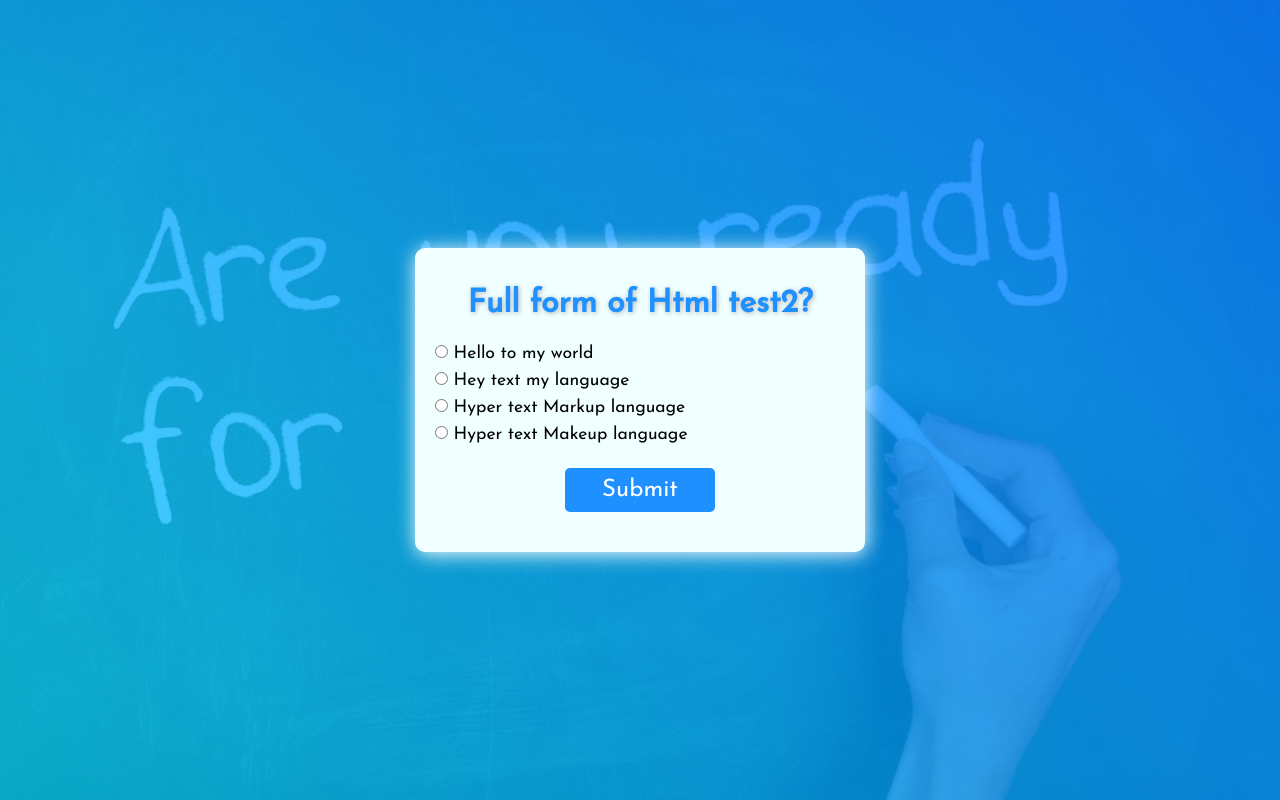
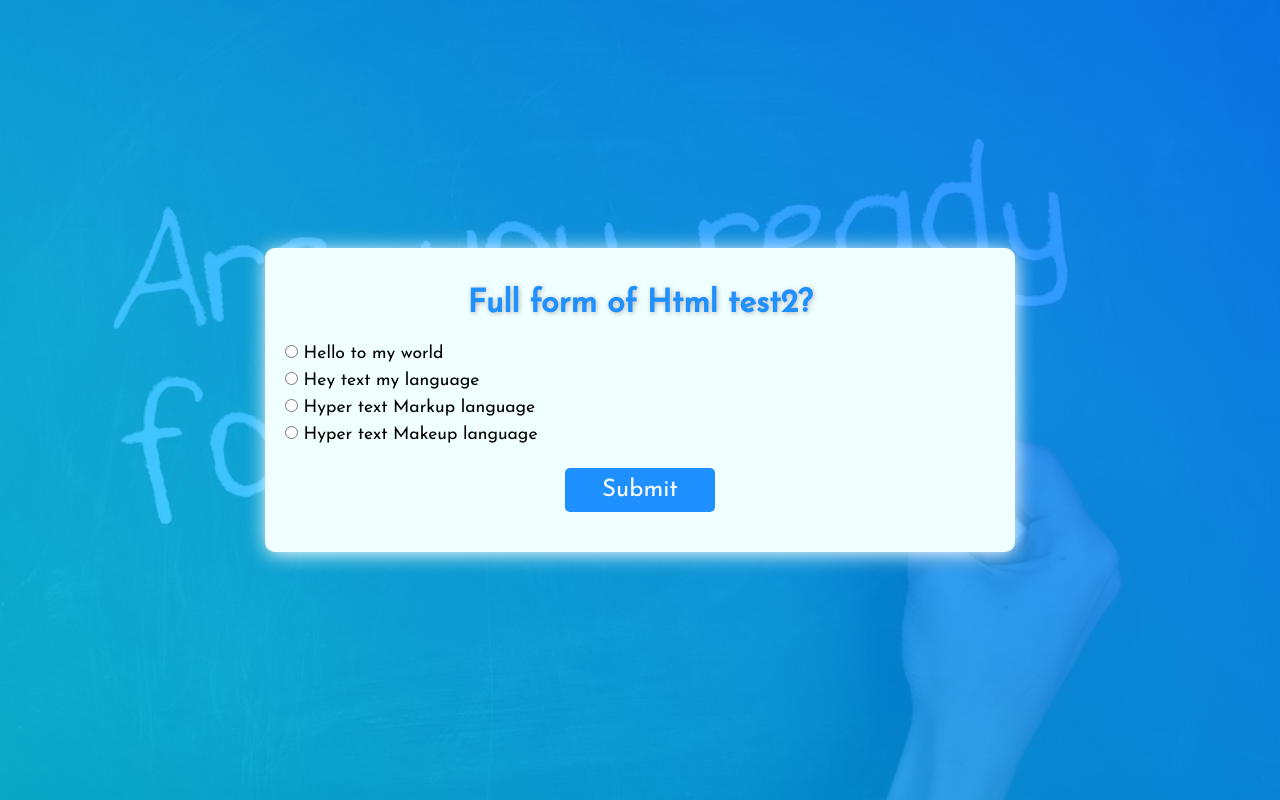
Before and after one commit to tothemoon848/tothemoon_fntest, a Flask app: page / in a window 1280 px wide. Run offline with Flask 2, Linux system fonts and the light colour scheme.

Commit message:
Increase width of question window

```diff
--- a/static/styles/style.css
+++ b/static/styles/style.css
@@ -19,7 +19,7 @@
 }
 
 #Content #ContentWrapper {
-  width: 450px;
+  width: 750px;
   background: azure;
   padding: 30px 0px;
   border-radius: 10px;
```
